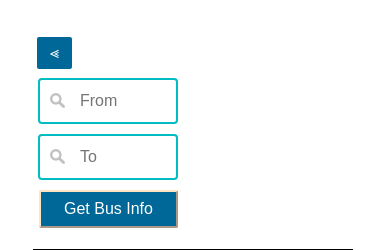
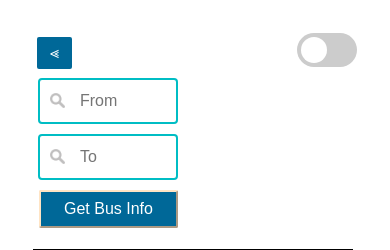
Before and after one commit to Yogesh-7146/movesg.github.io, a Flask app: page /busInfo/ in a window 390 px wide. Shown: the top 250 px of the page. Run offline with Flask 2, Linux system fonts and the light colour scheme; some libraries are stand-ins or nearby versions.

Commit message:
Update busInfo.html

```diff
--- a/templates/busInfo.html
+++ b/templates/busInfo.html
@@ -141,10 +141,7 @@
 				-webkit-filter: grayscale(100%);
 				filter: grayscale(100%);
 				-webkit-touch-callout: none;
-				-webkit-user-select: none;
-				-khtml-user-select: none;
-				-moz-user-select: none;
-				-ms-user-select: none;
+
 				-webkit-tap-highlight-color: transparent;
 			}
 		}
@@ -152,6 +149,61 @@
 			background-color: black;
 			color: white;
 		}
+		.switch {
+				position: relative;
+				float: right;
+				width: 60px;
+				height: 34px;
+				-webkit-tap-highlight-color: transparent;
+			}
+			.switch input {
+				opacity: 0;
+				width: 0;
+				height: 0;
+			}
+			.slider {
+				position: absolute;
+				cursor: pointer;
+				top: 0;
+				left: 0;
+				right: 0;
+				bottom: 0;
+				background-color: #ccc;
+				-webkit-transition: .4s;
+				transition: .4s;
+				-webkit-tap-highlight-color: transparent;
+			}
+			.slider:before {
+				position: absolute;
+				content: "";
+				height: 26px;
+				width: 26px;
+				left: 4px;
+				bottom: 4px;
+				background-color: white;
+				-webkit-transition: .4s;
+				transition: .4s;
+			}
+			input:checked+.slider {
+				background-color: #242424;
+			}
+			input:focus+.slider {
+				box-shadow: 0 0 1px #262729;
+			}
+
+			input:checked+.slider:before {
+				-webkit-transform: translateX(26px);
+				-ms-transform: translateX(26px);
+				transform: translateX(26px);
+			}
+
+			.slider.round {
+				border-radius: 34px;
+			}
+
+			.slider.round:before {
+				border-radius: 50%;
+			}
 		.image{
 			margin-top: 5%;
 			align-self: center;
@@ -162,14 +214,14 @@
 			-webkit-filter: grayscale(100%);
 			filter: grayscale(100%);
 			-webkit-touch-callout: none;
-			-webkit-user-select: none;
-			-khtml-user-select: none;
-			-moz-user-select: none;
-			-ms-user-select: none;
+
 			-webkit-tap-highlight-color: transparent;
 		}
 	</style>
 		<button class="button" onclick="history.back()">&LessLess;</button>
+		<label class="switch"><input id="def" onclick="darktheme()" type="checkbox" >
+			<span class="slider round"></span>
+			</label>
 		<div id="search">
 			<style>
 				input[type=text] {
@@ -229,15 +281,32 @@
 			Unexpected errors can be encountered!</p>
 		</div>
 		<script>
-
-			var setTheme = localStorage.getItem('theme');
+	var setTheme = localStorage.getItem('theme');
 			console.log('theme:', setTheme);
 			var element = document.body;
+			var def = document.getElementById("def");
 			user(setTheme);
-			function user(info){
-				if(info=="on"){
+
+			function user(info) {
+
+				if (info == "on") {
+					element.classList.toggle("dark-mode");
+					def.checked=true;
+				}
+				else{
+					def.checked=false;
+				}
+			}
+			function darktheme() {
 				element.classList.toggle("dark-mode");
+				var val = localStorage.getItem('theme');
+				if (val == "on") {
+					localStorage.setItem('theme', "off");
 				}
+				else {
+					localStorage.setItem('theme', "on");
+				}
+				console.log('theme:', val);
 			}
 
 
```
